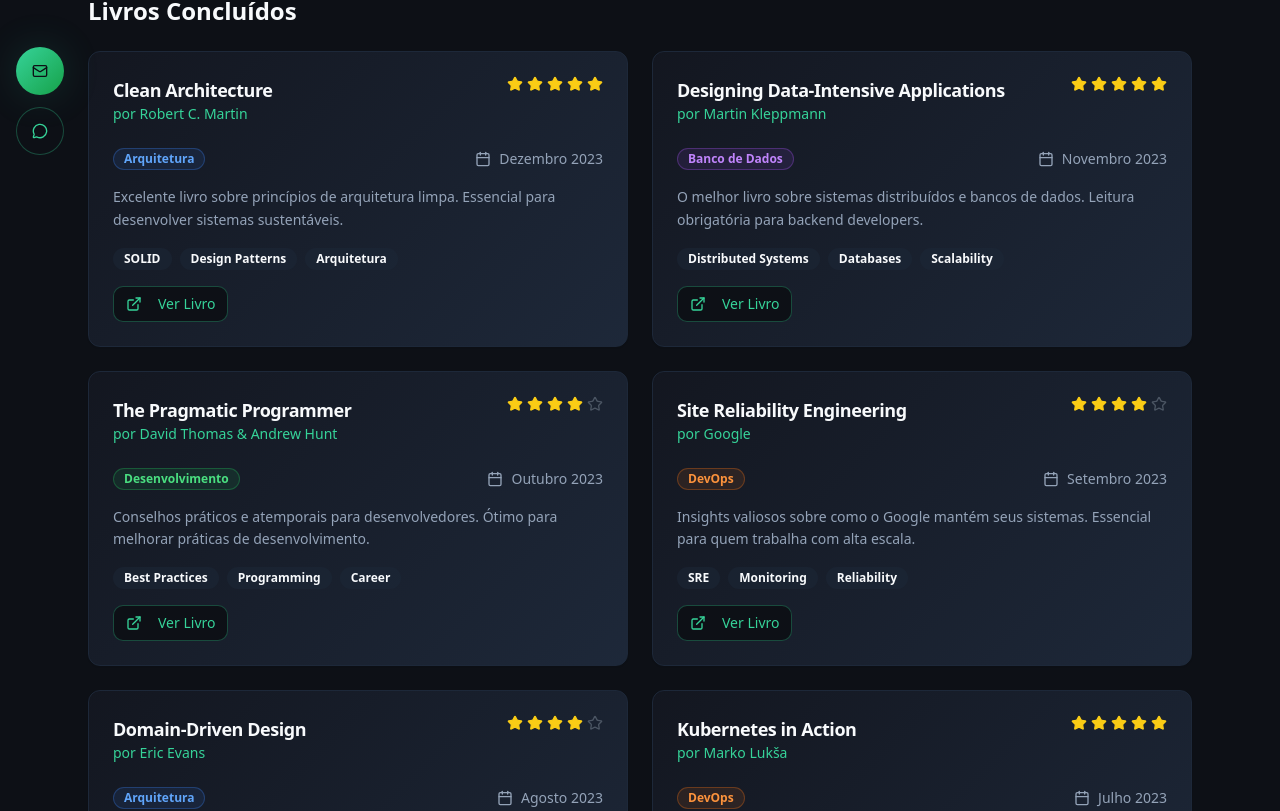
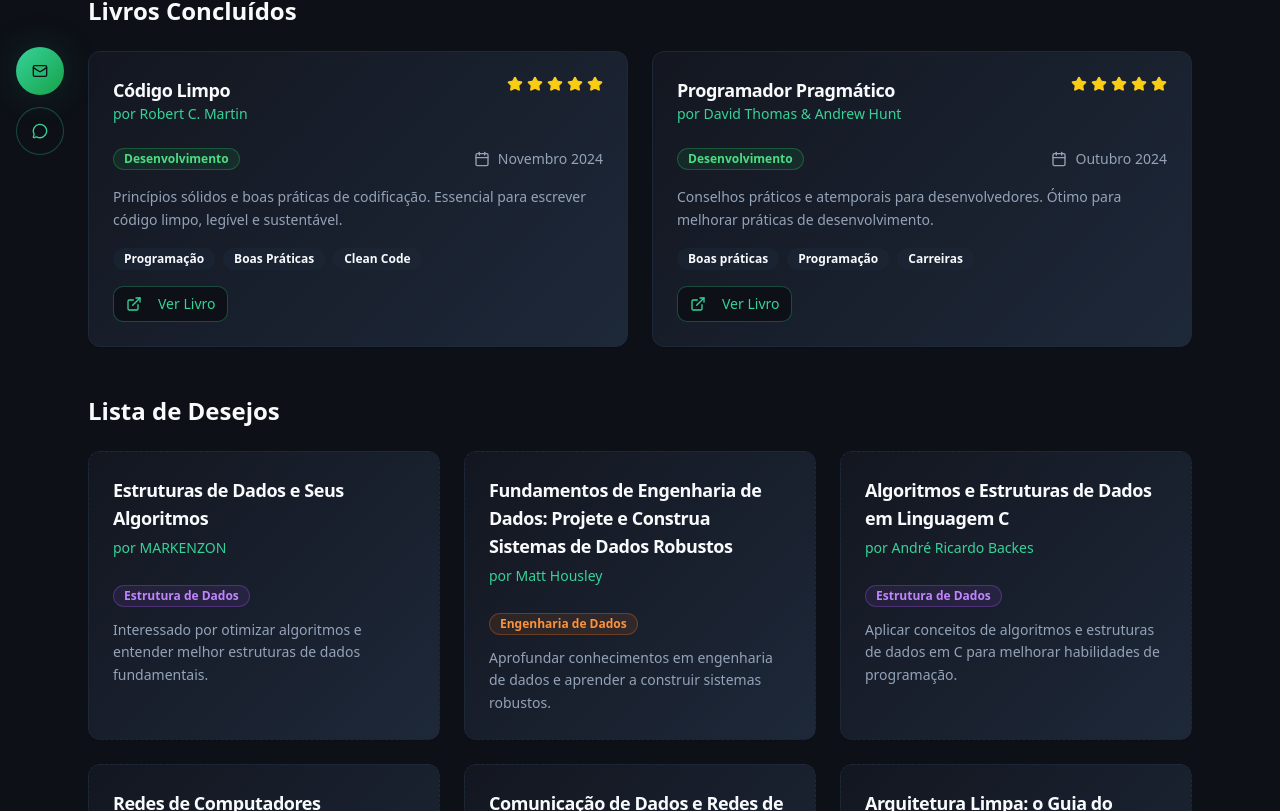
Before and after one commit to devCauaRaphael/Site_Portfolio, a React (Vite) app in the folder Refatoracao/: page /leituras in a window 1280 px wide. Shown: the part 629-1440 px from the top of the page. Built offline with nearby package versions, Linux system fonts and the light colour scheme.

Commit message:
corrigido os livros lidos, rating e links

```diff
--- a/Refatoracao/src/pages/Leituras.tsx
+++ b/Refatoracao/src/pages/Leituras.tsx
@@ -15,64 +15,24 @@
 
   const completedBooks = [
     {
-      title: "Clean Architecture",
+      title: "Código Limpo",
       author: "Robert C. Martin",
       rating: 5,
-      category: "Arquitetura",
-      completedDate: "Dezembro 2023",
-      review: "Excelente livro sobre princípios de arquitetura limpa. Essencial para desenvolver sistemas sustentáveis.",
-      tags: ["SOLID", "Design Patterns", "Arquitetura"],
-      link: "https://amazon.com"
+      category: "Desenvolvimento",
+      completedDate: "Novembro 2024",
+      review: "Princípios sólidos e boas práticas de codificação. Essencial para escrever código limpo, legível e sustentável.",
+      tags: ["Programação", "Boas Práticas", "Clean Code"],
+      link: "https://www.amazon.com.br/C%C3%B3digo-limpo-Robert-C-Martin/dp/8576082675/ref=sr_1_1?__mk_pt_BR=%C3%85M%C3%85%C5%BD%C3%95%C3%91&crid=4OM7PKWWDGM8&dib=eyJ2IjoiMSJ9.sBTjfwPCutWkDIRKC6d8WKlsWsI810ml2xB8vhI0eCz6mLPY6FLdVMPOSkOC05ACywSMRBpOlOeV6bagszJS0w3GBV55qWbHErNUAso7Nzt8Stx2GsodaFbPqzb9oPhIVKQEOrIv_BQc89znqzgrSrzHQ0GgIrc0pvahDNOcSsg7rcpvmDvIsnsVrT6hr4VBY1JcH8NHTmESS9XdUQRkW5GP3VjM9WAUGaLpEw8-LIe8ylMsLp-9ky9k0QMKjrr_q7rleazLJJ52Ek0p1q9BdfhzATITfiz0FlrcBONNCN8.GkysB16M17wV6R9zPrpEK-JHiA_72E9dn0qllvF5gC0&dib_tag=se&keywords=c%C3%B3digo+limpo&qid=1754585459&sprefix=c%C3%B3digo+limp%2Caps%2C362&sr=8-1&ufe=app_do%3Aamzn1.fos.6d798eae-cadf-45de-946a-f477d47705b9"
     },
     {
-      title: "Designing Data-Intensive Applications",
-      author: "Martin Kleppmann",
+      title: "Programador Pragmático",
+      author: "David Thomas & Andrew Hunt",
       rating: 5,
-      category: "Banco de Dados",
-      completedDate: "Novembro 2023",
-      review: "O melhor livro sobre sistemas distribuídos e bancos de dados. Leitura obrigatória para backend developers.",
-      tags: ["Distributed Systems", "Databases", "Scalability"],
-      link: "https://amazon.com"
-    },
-    {
-      title: "The Pragmatic Programmer",
-      author: "David Thomas & Andrew Hunt",
-      rating: 4,
       category: "Desenvolvimento",
-      completedDate: "Outubro 2023",
+      completedDate: "Outubro 2024",
       review: "Conselhos práticos e atemporais para desenvolvedores. Ótimo para melhorar práticas de desenvolvimento.",
-      tags: ["Best Practices", "Programming", "Career"],
-      link: "https://amazon.com"
-    },
-    {
-      title: "Site Reliability Engineering",
-      author: "Google",
-      rating: 4,
-      category: "DevOps",
-      completedDate: "Setembro 2023",
-      review: "Insights valiosos sobre como o Google mantém seus sistemas. Essencial para quem trabalha com alta escala.",
-      tags: ["SRE", "Monitoring", "Reliability"],
-      link: "https://amazon.com"
-    },
-    {
-      title: "Domain-Driven Design",
-      author: "Eric Evans",
-      rating: 4,
-      category: "Arquitetura",
-      completedDate: "Agosto 2023",
-      review: "Fundamental para entender como modelar domínios complexos. Mudou minha forma de pensar sobre design de software.",
-      tags: ["DDD", "Domain Modeling", "Architecture"],
-      link: "https://amazon.com"
-    },
-    {
-      title: "Kubernetes in Action",
-      author: "Marko Lukša",
-      rating: 5,
-      category: "DevOps",
-      completedDate: "Julho 2023",
-      review: "Guia completo sobre Kubernetes. Excelente para quem quer dominar orquestração de containers.",
-      tags: ["Kubernetes", "Containers", "Orchestration"],
-      link: "https://amazon.com"
+      tags: ["Boas práticas", "Programação", "Carreiras"],
+      link: "https://www.amazon.com.br/Programador-Pragm%C3%A1tico-Aprendiz-Mestre/dp/8577807002/ref=sr_1_1?crid=2S412J45ZE5AO&dib=eyJ2IjoiMSJ9.tWuQHI2wtDG34UNjg2w9QcP8VluTD1yGv_kOOi0BvTdmI2Oo0oP_g-3fg_DJucUr6yKhAuZowPVFsD-8oE-STViybJau8OaHq9eEK-HFjG389J1whJYTg_371cqIED3lGPun-AB8nfyl09m60hVvk_oRdFTCsD6T6glclAz38U8RQRSE8c4XFfgkI7movkiid1d9FQJcyg3QMvUpqJZzNKC5vCJgFd5dv9lM89vB6Mt7uQ-NLYR_sqYLOtlwyLDg_ilebinCI1bKUgxhZSV-J-gt-OTif6tlg4kwB7ovNQM.f4TCAS7SrXdHNGeEqZG8BM1OVA1xtp_YpbvNsHZ0W3w&dib_tag=se&keywords=programador+pragmatico&qid=1754585398&sprefix=programador+pr%2Caps%2C285&sr=8-1&ufe=app_do%3Aamzn1.fos.db68964d-7c0e-4bb2-a95c-e5cb9e32eb12"
     }
   ]
 
@@ -80,7 +40,7 @@
     {
       title: "Estruturas de Dados e Seus Algoritmos ",
       author: " MARKENZON",
-      category: "Estruturas de Dados",
+      category: "Estrutura de Dados",
       reason: "Interessado por otimizar algoritmos e entender melhor estruturas de dados fundamentais."
     },
     {
@@ -92,7 +52,7 @@
     {
       title: "Algoritmos e Estruturas de Dados em Linguagem C",
       author: "André Ricardo Backes",
-      category: "Estruturas de Dados",
+      category: "Estrutura de Dados",
       reason: "Aplicar conceitos de algoritmos e estruturas de dados em C para melhorar habilidades de programação."
     },
     {
@@ -117,11 +77,11 @@
 
   const getCategoryColor = (category: string) => {
     const colors: { [key: string]: string } = {
-      "Arquitetura": "bg-blue-500/10 text-blue-400 border-blue-500/30",
-      "Banco de Dados": "bg-purple-500/10 text-purple-400 border-purple-500/30",
+      "Redes": "bg-blue-500/10 text-blue-400 border-blue-500/30",
+      "Estrutura de Dados": "bg-purple-500/10 text-purple-400 border-purple-500/30",
       "Desenvolvimento": "bg-green-500/10 text-green-400 border-green-500/30",
-      "DevOps": "bg-orange-500/10 text-orange-400 border-orange-500/30",
-      "Carreira": "bg-pink-500/10 text-pink-400 border-pink-500/30"
+      "Engenharia de Dados": "bg-orange-500/10 text-orange-400 border-orange-500/30",
+      "Arquitetura de Software": "bg-pink-500/10 text-pink-400 border-pink-500/30"
     }
     return colors[category] || "bg-gray-500/10 text-gray-400 border-gray-500/30"
   }
@@ -320,19 +280,19 @@
         <CardContent className="p-8">
           <div className="grid grid-cols-1 md:grid-cols-4 gap-8 text-center">
             <div>
-              <div className="text-3xl font-bold mb-2 text-primary">6</div>
-              <div className="text-muted-foreground">Livros em 2023</div>
+              <div className="text-3xl font-bold mb-2 text-primary">2</div>
+              <div className="text-muted-foreground">Livros Lidos</div>
             </div>
             <div>
               <div className="text-3xl font-bold mb-2 text-primary">1</div>
               <div className="text-muted-foreground">Lendo Agora</div>
             </div>
             <div>
-              <div className="text-3xl font-bold mb-2 text-primary">4.5</div>
+              <div className="text-3xl font-bold mb-2 text-primary">5</div>
               <div className="text-muted-foreground">Avaliação Média</div>
             </div>
             <div>
-              <div className="text-3xl font-bold mb-2 text-primary">3</div>
+              <div className="text-3xl font-bold mb-2 text-primary">6</div>
               <div className="text-muted-foreground">Na Lista de Desejos</div>
             </div>
           </div>
```
